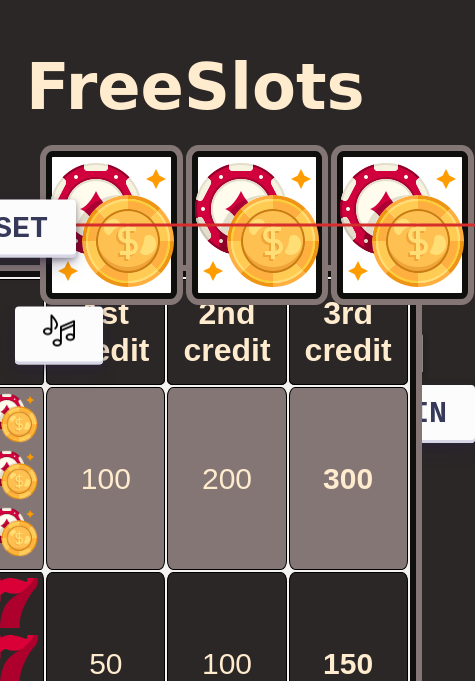
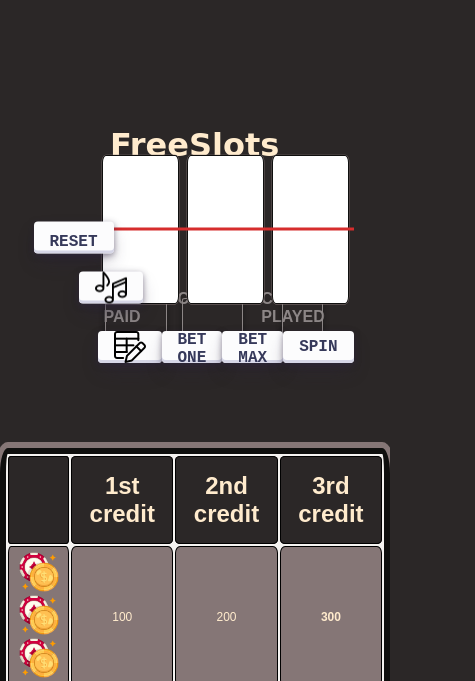
Before and after one commit to JennyZhong2022/Slot-Machine, a plain HTML site: page index.html in a window 390 px wide. Shown: the part 187-868 px from the top of the page, 475 px wide, since content can reach past the window. Drawn offline with nearby package versions, Linux system fonts and the light colour scheme; a script that the page names is missing.

Commit message:
update main

```diff
--- a/css/main.css
+++ b/css/main.css
@@ -20,7 +20,7 @@ h1 {
   font-family: "Dancing Script", cursive;
   font-weight: 900;
   font-size: 4rem;
-  margin: 20px 0 5px;
+  margin: 1.25rem 0 0.313rem;
   color: blanchedalmond;
 }
 
@@ -53,7 +53,7 @@ main {
   top: 50%;
   transform: translateY(-50%);
   left: -25%;
-  line-height: 40px;
+  line-height: 2.5rem;
   text-align: center;
 }
 
@@ -94,7 +94,7 @@ main .slotsWithRedLine > section {
   width: 80%;
   margin: 0 auto;
   color: rgb(140, 134, 134);
-  font-size: large;
+  font-size:1.5rem;
   text-transform: uppercase;
   display: flex;
   justify-content: center;
@@ -111,8 +111,8 @@ main .slotsWithRedLine > section {
   background-color: white;
   height: 38vmin;
   width: 30%;
-  border: 6px solid rgb(15, 15, 14);
-  box-shadow: 0 0 0 6px rgb(133, 118, 118);
+  border: 0.375px solid rgb(15, 15, 14);
+  box-shadow: 0 0 0 0.375px rgb(133, 118, 118);
   border-radius: 5%;
   display: flex;
   justify-content: center;
@@ -123,13 +123,13 @@ main .slotsWithRedLine > section {
   height: 10vmin;
   width: 80%;
   margin: 0 auto;
-  border: 4px solid rgb(140, 134, 134);
+  border: 0.25px solid rgb(140, 134, 134);
   border-radius: 5%;
   display: flex;
   justify-content: center;
   align-items: center;
-  box-shadow: rgba(0, 0, 0, 0.16) 0px 3px 6px, rgba(0, 0, 0, 0.23) 0px 3px 6px;
-  font-size: 70px;
+  box-shadow: rgba(0, 0, 0, 0.16) 0px 0.188rem 0.375rem, rgba(0, 0, 0, 0.23) 0px 0.188rem 0.375rem;
+  font-size: 4.375rem;
   color: blanchedalmond;
   font-family: "Pixelify Sans", sans-serif;
   font-weight: 700;
@@ -160,35 +160,40 @@ main .slotsWithRedLine > section {
 button {
   align-items: center;
   background-color: #fcfcfd;
-  border-radius: 4px;
+  border-radius: 0.25rem;
   border: none;
   color: #36395a;
   cursor: pointer;
   font-family: "JetBrains Mono", monospace;
-  height: 58px;
-  padding: 0 28px;
-  font-size: 30px;
+  height: 3.625rem;
+  padding: 0 1.75rem;
+  font-size: 1.875rem;
   touch-action: manipulation;
   transition: box-shadow 0.15s, transform 0.15s;
   font-weight: 800;
-  box-shadow: rgba(45, 35, 66, 0.5) 0 2px 6px,
-    rgba(45, 35, 66, 0.4) 0 10px 20px -5px, #d6d6e7 0 -3px 0 inset;
+  box-shadow: rgba(45, 35, 66, 0.5) 0 0.125rem 0.375rem,
+    rgba(45, 35, 66, 0.4) 0 0.625rem 1.25rem -0.3125rem,
+    #d6d6e7 0 -0.1875rem 0 inset;
+
 }
 
 button:focus {
-  box-shadow: #d6d6e7 0 0 0 1.5px inset, rgba(45, 35, 66, 0.5) 0 4px 8px,
-    rgba(45, 35, 66, 0.4) 0 10px 20px -5px, #d6d6e7 0 -3px 0 inset;
+  box-shadow: #d6d6e7 0 0 0 0.09375rem inset, rgba(45, 35, 66, 0.5) 0 0.25rem 0.5rem,
+  rgba(45, 35, 66, 0.4) 0 0.625rem 1.25rem -0.3125rem, #d6d6e7 0 -0.1875rem 0 inset;
+
 }
 
 button:hover {
-  box-shadow: rgba(45, 35, 66, 0.6) 0 6px 12px,
-    rgba(45, 35, 66, 0.5) 0 14px 28px -5px, #d6d6e7 0 -3px 0 inset;
-  transform: translateY(-2px);
+  box-shadow: rgba(45, 35, 66, 0.6) 0 0.375rem 0.75rem,
+    rgba(45, 35, 66, 0.5) 0 0.875rem 1.75rem -0.3125rem, #d6d6e7 0 -0.1875rem 0 inset;
+transform: translateY(-0.125rem);
+
 }
 
 button:active {
-  box-shadow: #d6d6e7 0 5px 10px inset;
-  transform: translateY(2px);
+  box-shadow: #d6d6e7 0 0.3125rem 0.625rem inset;
+transform: translateY(0.125rem);
+
 }
 
 button:disabled {
@@ -196,3 +201,68 @@ button:disabled {
   cursor: not-allowed;
   box-shadow: none;
 }
+
+
+/*  need to do responsive !!! below */
+
+@media  (min-width: 769px) and (max-width: 1279px) {
+  h1 {
+    font-size: 3rem;
+}
+main {
+    height: 70vmin;
+    width: 70vmin;
+}
+#scoreText > p, button {
+    font-size: 1.2rem;
+}
+#scoreScreen > div {
+    font-size: 3.5rem;
+}
+button {
+    height: 3rem;
+    padding: 0 1.5rem;
+}
+}
+
+/* Tablets & Larger Smartphones (481-768px) */
+@media (min-width: 481px) and (max-width: 768px) {
+  h1 {
+    font-size: 2.5rem;
+}
+main {
+    height: 60vmin;
+    width: 60vmin;
+}
+#scoreText > p, button {
+    font-size: 1rem;
+}
+#scoreScreen > div {
+    font-size: 3rem;
+}
+button {
+    height: 2.5rem;
+    padding: 0 1.25rem;
+}
+}
+
+
+@media (max-width: 480px) {
+  h1 {
+    font-size: 2rem;
+}
+main {
+    height: 50vmin;
+    width: 50vmin;
+}
+#scoreText > p, button {
+    font-size: 1rem;
+}
+#scoreScreen > div {
+    font-size: 2.5rem;
+}
+button {
+    height: 2rem;
+    padding: 0 1rem;
+}
+}
--- a/css/table.css
+++ b/css/table.css
@@ -17,27 +17,28 @@ body {
 }
 
 table {
-  width: 65%;
+  width: 100%;
+  max-width: 800px;
   background-color: rgb(245, 243, 241);
   color: blanchedalmond;
   font-family: Arial, sans-serif;
-  border: 6px solid rgb(15, 15, 14);
-  box-shadow: 0 0 0 6px rgb(133, 118, 118);
+  border: 0.375rem solid rgb(15, 15, 14);
+  box-shadow: 0 0 0 0.375rem rgb(133, 118, 118);
   border-radius: 2%;
 }
 
 th {
-  padding: 15px;
+  padding: 0.938rem;
 }
 
 td {
-  padding: 5px;
+  padding: 0.313rem;
 }
 
 th,
 td {
   text-align: center;
-  border: 1px solid black;
+  border: 0.063px solid black;
   border-radius: 5%;
 }
 
@@ -46,16 +47,16 @@ thead {
 }
 
 th {
-  font-size: 32px;
+  font-size: 2rem;
 }
 
 td {
-  font-size: 30px;
+  font-size: 1.8rem;
   background-color: rgb(43, 39, 39);
 }
 
 td img {
-  width: 50px;
+  width: 3.125rem;
   height: auto;
 }
 
@@ -67,3 +68,49 @@ td:last-child {
   color: blanchedalmond;
   font-weight: bold;
 }
+
+
+
+@media (max-width: 480px) {
+  th {
+    font-size: 1.5rem;
+  }
+
+  td {
+    font-size: 0.75rem;
+  }
+
+  td img {
+    width: 2.5rem;
+  }
+}
+
+
+@media (min-width: 481px) and (max-width: 768px) {
+  th {
+    font-size: 1.75rem;
+  }
+
+  td {
+    font-size: 0.875rem;
+  }
+
+  td img {
+    width: 2.75rem;
+  }
+}
+
+
+@media (min-width: 769px) and (max-width: 1279px) {
+  th {
+    font-size: 1.875rem;
+  }
+
+  td {
+    font-size: 0.95rem;
+  }
+
+  td img {
+    width: 3rem;
+  }
+}
```
Also changed, not shown: js/main.js (renamed from js/mian.js).
